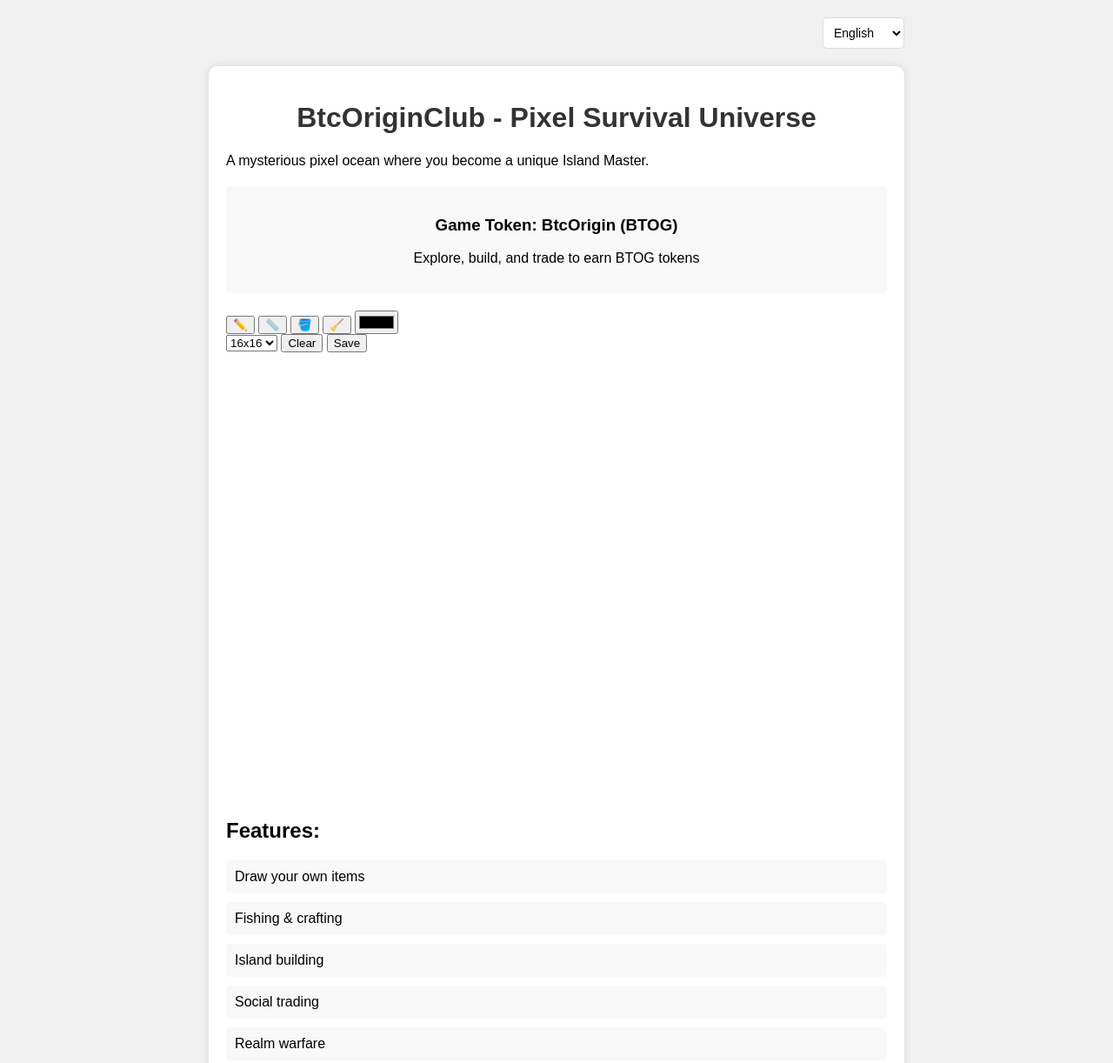
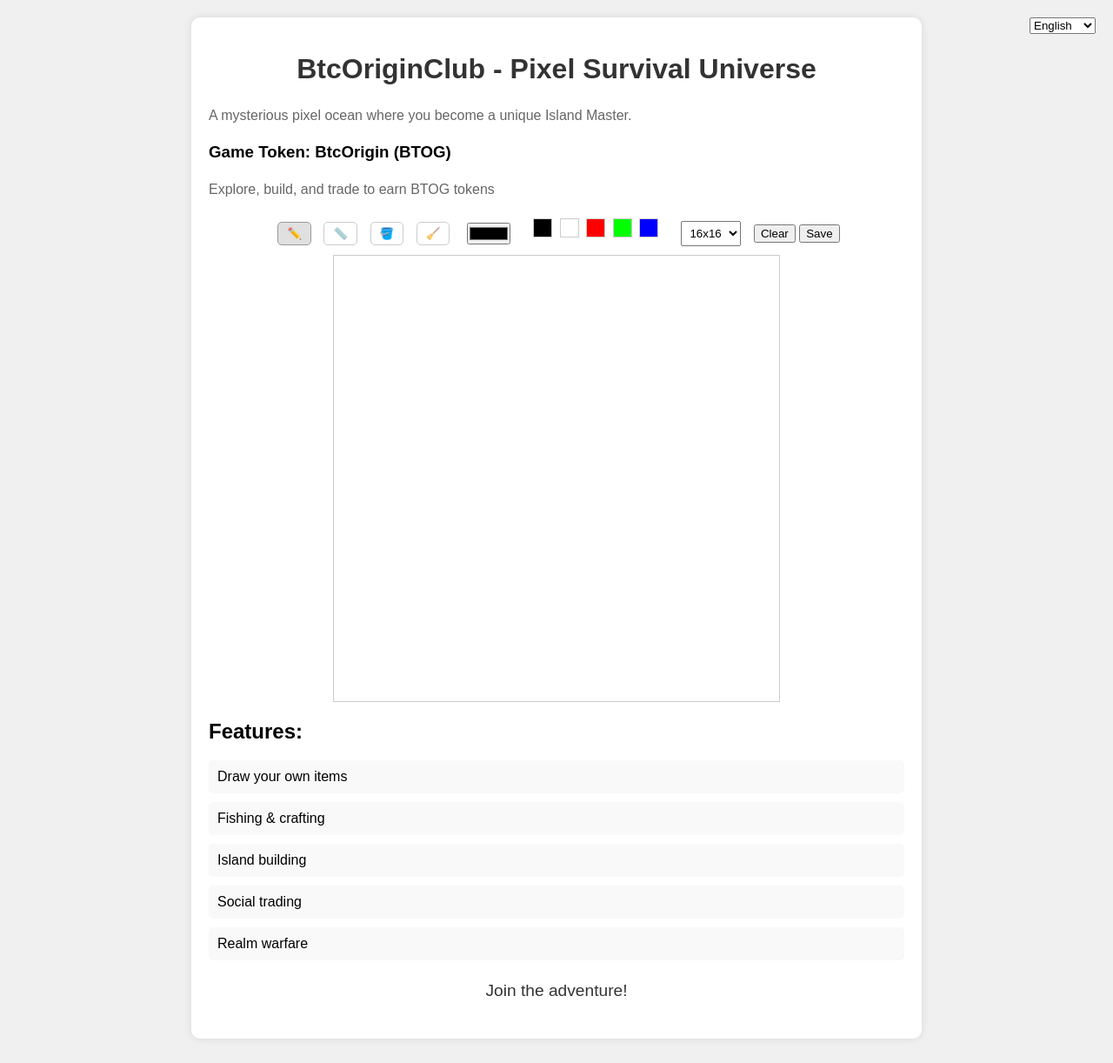
Before and after one commit to BtcOriginClub/btcoriginclub.github.io, a plain HTML site: page index.html in a window 1280 px wide. Shown: the top 1222 px of the page at 87% size. Drawn offline with Linux system fonts and the light colour scheme.

Commit message:
Update style.css

```diff
--- a/css/style.css
+++ b/css/style.css
@@ -1,84 +1,110 @@
+/* 基础样式 */
 body {
     font-family: Arial, sans-serif;
-    max-width: 800px;
-    margin: 0 auto;
+    margin: 0;
     padding: 20px;
     background-color: #f0f0f0;
 }
 
-.language-selector {
-    text-align: right;
-    margin-bottom: 20px;
-}
-
-#languageSelect {
-    padding: 5px;
-    border-radius: 5px;
-    border: 1px solid #ddd;
-}
-
 .container {
+    max-width: 800px;
+    margin: 0 auto;
+    padding: 20px;
     background-color: white;
-    padding: 20px;
     border-radius: 10px;
     box-shadow: 0 0 10px rgba(0,0,0,0.1);
 }
 
+.language-selector {
+    position: absolute;
+    top: 20px;
+    right: 20px;
+}
+
+/* 画板样式 */
+.pixel-editor {
+    margin: 20px 0;
+    text-align: center;
+}
+
+.tools {
+    margin-bottom: 10px;
+}
+
+.tool {
+    padding: 5px 10px;
+    margin: 0 5px;
+    cursor: pointer;
+    border: 1px solid #ccc;
+    background: white;
+    border-radius: 5px;
+}
+
+.tool.active {
+    background: #e0e0e0;
+    border-color: #999;
+}
+
+#pixelCanvas {
+    border: 1px solid #ccc;
+    background: white;
+    margin: 10px auto;
+    display: block;
+}
+
+.color-presets {
+    display: inline-block;
+    margin: 0 10px;
+}
+
+.color-preset {
+    width: 20px;
+    height: 20px;
+    display: inline-block;
+    margin: 0 2px;
+    border: 1px solid #ccc;
+    cursor: pointer;
+}
+
+#canvasSize {
+    margin: 0 10px;
+    padding: 5px;
+}
+
+#colorPicker {
+    margin: 0 10px;
+    padding: 0;
+    width: 50px;
+    height: 25px;
+    vertical-align: middle;
+}
+
+/* 其他样式 */
 h1 {
     color: #333;
     text-align: center;
 }
 
+p {
+    color: #666;
+    line-height: 1.6;
+}
+
 .features {
-    list-style: none;
+    list-style-type: none;
     padding: 0;
 }
 
 .features li {
     margin: 10px 0;
     padding: 10px;
-    background-color: #f8f8f8;
+    background: #f9f9f9;
     border-radius: 5px;
-}
-
-.token-info {
-    background-color: #f8f8f8;
-    padding: 15px;
-    margin: 20px 0;
-    border-radius: 5px;
-    text-align: center;
 }
 
 .join {
     text-align: center;
+    font-size: 1.2em;
+    color: #333;
     margin-top: 20px;
-    font-weight: bold;
 }
-/* 在文件末尾添加以下代码 */
-.features li {
-    margin: 10px 0;
-    padding: 10px;
-    background-color: #f8f8f8;
-    border-radius: 5px;
-    cursor: pointer;
-    transition: all 0.3s ease;
-}
-
-.features li:hover {
-    background-color: #e8e8e8;
-    transform: translateX(10px);
-    box-shadow: 0 2px 5px rgba(0,0,0,0.1);
-}
-
-#languageSelect {
-    padding: 8px;
-    border-radius: 5px;
-    border: 1px solid #ddd;
-    cursor: pointer;
-    background-color: white;
-    font-size: 14px;
-}
-
-#languageSelect:hover {
-    border-color: #999;
-}
```
